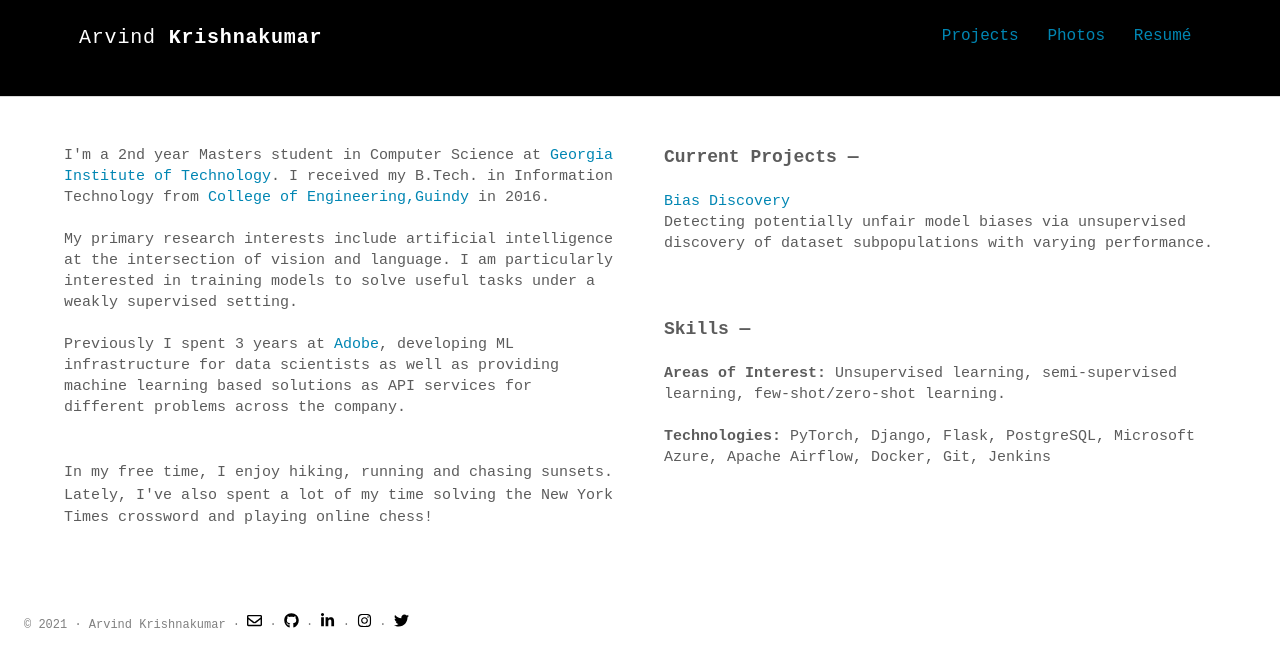
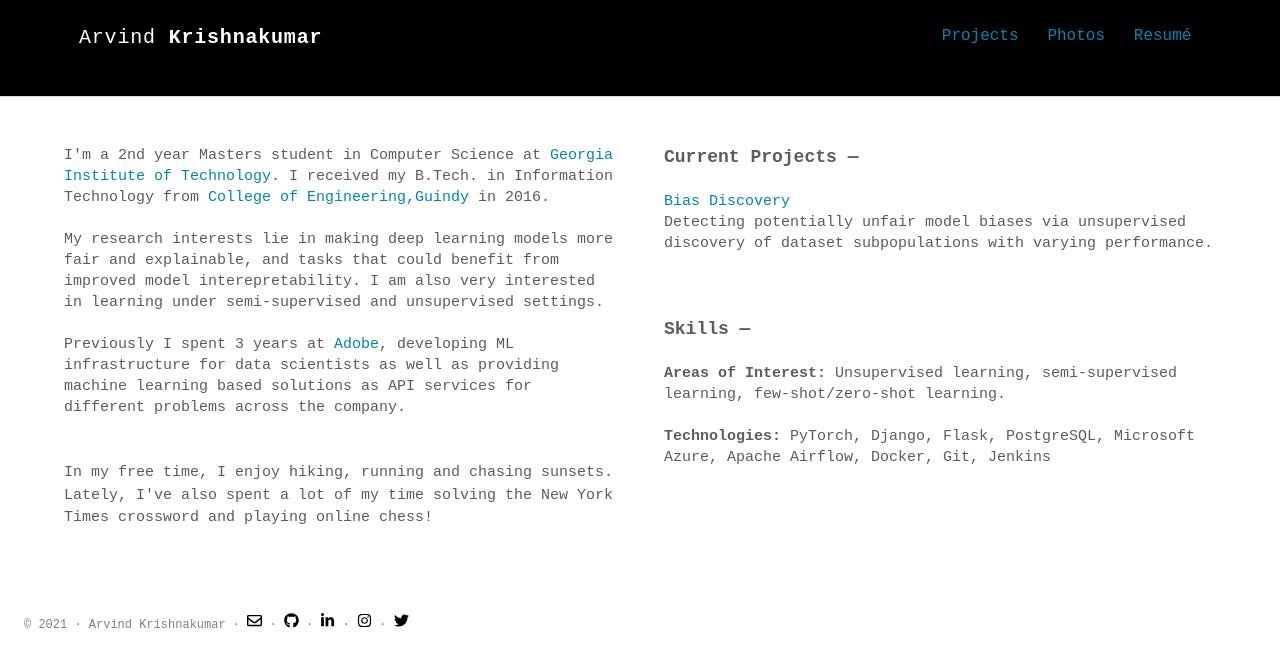
Before and after one commit to akrishna77/akrishna77.github.io, a Jekyll site: the page built from index.html, in a window 1280 px wide. Shown: the top 667 px of the page. Built offline with Jekyll 4.4.1, drawn with Linux system fonts in a browser that asks for light colours; some web fonts are replaced.

Commit message:
Update intro

```diff
--- a/_includes/intro.html
+++ b/_includes/intro.html
@@ -5,7 +5,7 @@
 		    <p class="lead">
 			I'm a 2nd year Masters student in Computer Science at <a href="https://www.gatech.edu/">Georgia Institute of Technology</a>. I received my B.Tech. in Information Technology from <a href="https://ceg.annauniv.edu/">College of Engineering,Guindy</a> in 2016.
 			<br /><br />
-			My primary research interests include artificial intelligence at the intersection of vision and language. I am particularly interested in training models to solve useful tasks under a weakly supervised setting.
+			My research interests lie in making deep learning models more fair and explainable, and tasks that could benefit from improved model interepretability. I am also very interested in learning under semi-supervised and unsupervised settings.
 			<br /><br />
 			Previously I spent 3 years at <a href="https://www.adobe.com/">Adobe</a>, developing ML infrastructure for data scientists as well as providing machine learning based solutions as API services for different problems across the company.
 			</p>
```
